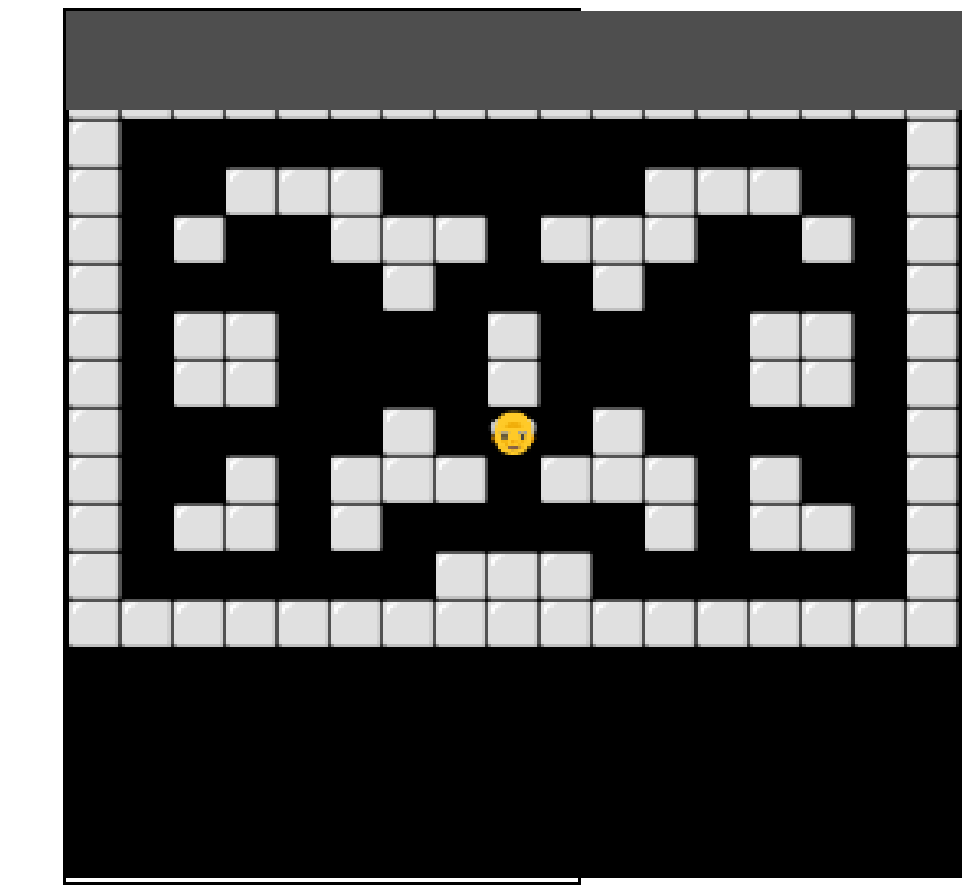
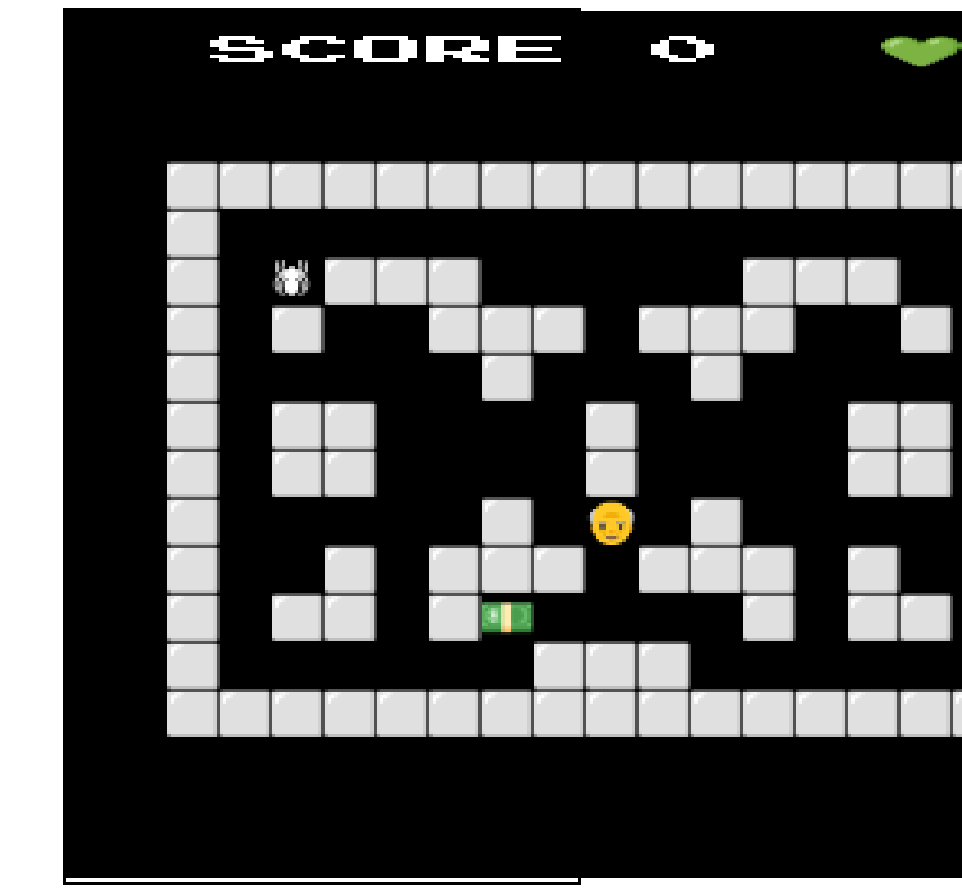
Before and after one commit to ionpazoos/2324-tortureV-Jon-Pazos, a plain HTML site: page index.html in a window 1280 px wide. Shown: the top 893 px of the page, without its empty margins (318-1280 px from the left). Drawn offline with Linux system fonts and the light colour scheme.

Commit message:
juego terinado lo siento por no hacer mas commits falta de tiempo

```diff
--- a/css/style.css
+++ b/css/style.css
@@ -27,7 +27,7 @@ border-style: solid;
     width: 1152px;
     height: 100px;
     margin-bottom: -5px;
-    background-color: rgb(78, 78, 78);
+    background-color: rgb(0, 0, 0);
     image-rendering: -moz-crisp-edges;
     image-rendering: -webkit-crisp-edges;
     image-rendering: pixelated;
--- a/src/Level.js
+++ b/src/Level.js
@@ -1,7 +1,9 @@
  class Level {
-    constructor(data,blockSize){
+    constructor(data,blockSize,offsety,offsetx){
         this.data     = data
         this.blockSize = blockSize
+        this.offsety = offsety
+        this.offsetx = offsetx
     }
 }
 
--- a/src/collisions.js
+++ b/src/collisions.js
@@ -1,16 +1,19 @@
+import { Characters, Game } from "./constants.js";
 import globals from "./globals.js"
+import { initDineroAleatorio } from "./initialize.js";
 
 
 
 function detectCollisions() {
-    for (let i = 1; i < globals.sprites.length; i++) {
-
+    for (let i = 1; i < globals.characters.length; i++) {
+        const character = globals.characters[i];
+        detectCollisionBetweenPlayerAndCharacters(character);
     }
 
 }
 
-function detectCollisionBetweenPlayerAndMapObstacles(){
-    const player = globals.characters[0];
+function detectCollisionBetweencharacterAndMapObstacles(character){
+    const player = character;
     const level = globals.level.data;
 
     if(level[player.fil][player.col] != ' '){
@@ -21,4 +24,28 @@ function detectCollisionBetweenPlayerAndMapObstacles(){
     }
 
 }
-export {detectCollisionBetweenPlayerAndMapObstacles,detectCollisions}
+function detectCollisionBetweenPlayerAndCharacters(character){
+    const player = globals.characters[0];
+    const level = globals.level.data;
+
+
+    if(player.fil === character.fil && character.col === player.col){
+        switch(character.id){
+            case Characters.DINERO:
+                globals.score += 100;
+                const indexSpriteRemove1 = globals.characters.indexOf(character);
+                globals.characters.splice(indexSpriteRemove1, 1);
+                 initDineroAleatorio();
+                break;
+                case Characters.SPIDER:
+                    globals.life--;
+                    globals.characters = [];
+                    globals.gameState = Game.LOADING;
+                    break;
+            default:
+                break;
+        }
+    }
+
+}
+export {detectCollisionBetweencharacterAndMapObstacles,detectCollisions}
--- a/src/constants.js
+++ b/src/constants.js
@@ -4,6 +4,7 @@ const Game = {
     INVALID:        -1,
     LOADING:         0,
     PLAYING:         1,
+    GAMEOVER:        2,
 
 }
 
@@ -18,9 +19,6 @@ const Key = {
     UP:   38,
     RIGHT:39,
     DOWN: 40,
-    JUMP: 32,
-    FIRE: 90,
-    RETURN: 88
 }
 
 
@@ -43,12 +41,14 @@ const Obstacle = {
 
 }
 const CharactersRepresentation = {
-    PLAYER:                    '\u{1F474}' ,
+    PLAYER:                    '\u{1F474}',
     SPIDER:                    '\u{1F577}',
+    DINERO:                    '\u{1F4B5}',
 }
 const Characters = {
     PLAYER:                    1,
     SPIDER:                    2,
+    DINERO:                    3,
 }
 
 
--- a/src/gameLogic.js
+++ b/src/gameLogic.js
@@ -1,7 +1,7 @@
 import globals from "./globals.js";
-import { initLevel,initplayer,initKeyTimer } from "./initialize.js";
+import { initLevel,initplayer,initKeyTimer,initDineroAleatorio,initArañaEsquina} from "./initialize.js";
 import { Characters, Game } from "./constants.js";
-import {detectCollisionBetweenPlayerAndMapObstacles} from "./collisions.js"
+import {detectCollisionBetweencharacterAndMapObstacles, detectCollisions} from "./collisions.js"
 
 
 export default function update() {
@@ -11,13 +11,20 @@ export default function update() {
             initLevel();
             initplayer();
             initKeyTimer();
+            initDineroAleatorio();
+            initArañaEsquina();
             globals.gameState = Game.PLAYING;
             console.log("Assets loaded!");
             break;
         case Game.PLAYING:
             updateCharacters();
             updateKeyTime();
+            updatespiderTime();
+            detectCollisions();
+            updatelife();
             break;
+        case Game.GAMEOVER:
+                break;
         }
 
 }
@@ -47,6 +54,24 @@ function updateKeyTime(){
     }
 
 }
+function updatespiderTime(){
+
+    //Incrementamos el contador de cambio de valor
+    globals.spiderTime.timeChangeCounter += globals.deltaTime;
+
+    //Si ha pasado el tiempo necesario, cambiamos el valor del timer
+    if (globals.spiderTime.timeChangeCounter > globals.spiderTime.timeChangeValue){
+
+        globals.spiderTime.value -= 0.2;
+
+        if(globals.spiderTime.value <= -1){
+            globals.spiderTime.value = 0;
+        }
+        //Reseteamos timeChangeCounter
+        globals.spiderTime.timeChangeCounter= 0;
+    }
+
+}
 
 function updatePlayer(character){
 
@@ -54,7 +79,7 @@ if(globals.keyTime.value === 0){
     if (globals.action.moveDown) {
         console.log("Down");
             character.fil++;
-            if(detectCollisionBetweenPlayerAndMapObstacles()){
+            if(detectCollisionBetweencharacterAndMapObstacles(character)){
                 character.fil--;
             }
 
@@ -62,21 +87,21 @@ if(globals.keyTime.value === 0){
     else if (globals.action.moveUp) {
         console.log("Up");
             character.fil--;
-            if(detectCollisionBetweenPlayerAndMapObstacles()){
+            if(detectCollisionBetweencharacterAndMapObstacles(character)){
                 character.fil++;
             }
     }
     else if (globals.action.moveLeft) {
         console.log("Left");
             character.col--;
-            if(detectCollisionBetweenPlayerAndMapObstacles()){
+            if(detectCollisionBetweencharacterAndMapObstacles(character)){
                 character.col++;
             }
     }
     else if (globals.action.moveRight) {
         console.log("Rigth");
             character.col++;
-            if(detectCollisionBetweenPlayerAndMapObstacles()){
+            if(detectCollisionBetweencharacterAndMapObstacles(character)){
                 character.col--;
             }
     }
@@ -90,5 +115,60 @@ function updateCharacter(character){
 
             updatePlayer(character);
             break;
+        case Characters.SPIDER:
+
+            updateAraña(character);
+            break;
     }
 }
+function updatelife(){
+    if(globals.life === 0){
+        globals.gameState = Game.GAMEOVER;
+    }
+}
+function updateAraña(character){
+if(globals.spiderTime.value === 0){
+    let movimiento = false;
+    do{
+    let direction = Math.floor(Math.random() * 5) ;
+    console.log(direction);
+    if(direction === 1){
+        character.fil++;
+        if(detectCollisionBetweencharacterAndMapObstacles(character)){
+            character.fil--;
+        }
+        else{
+            movimiento = true;
+        }
+    }
+    else if(direction === 2){
+        character.fil--;
+        if(detectCollisionBetweencharacterAndMapObstacles(character)){
+            character.fil++;
+        }
+        else{
+            movimiento = true;
+        }
+    }
+    else if(direction === 3){
+        character.col--;
+        if(detectCollisionBetweencharacterAndMapObstacles(character)){
+            character.col++;
+        }
+        else{
+            movimiento = true;
+        }
+
+    }
+    else if(direction === 4){
+        character.col++;
+        if(detectCollisionBetweencharacterAndMapObstacles(character)){
+            character.fil--;
+        }
+        else{
+            movimiento = true;
+        }
+    }}while(movimiento === false)
+    }
+    globals.spiderTime.value = 0.2;
+}
--- a/src/gameRender.js
+++ b/src/gameRender.js
@@ -1,9 +1,21 @@
+import { Game } from "./constants.js";
 import globals from "./globals.js"
 
 
 export default function render(){
+    switch(globals.gameState){
+        case Game.LOADING:
+            break;
+        case Game.PLAYING:
+            drawGame();
+                break;
+        case Game.GAMEOVER:
+            drawGameOver();
+                break;
+    }
 
-     drawGame();
+
+
 
     }
 
@@ -14,7 +26,9 @@ function drawGame(){
     globals.ctxHUD.clearRect(0, 0, globals.canvasHUD.width, globals.canvasHUD.height)
 
     drawMap();
-    drawPlayer();
+    drawCharacters();
+    drawHud();
+
 
 
 
@@ -24,8 +38,8 @@ function drawMap(){
     for (let i = 0; i < globals.level.data.length; i++) {
 
         for (let j = 0; j < globals.level.data[i].length; j++) {
-            const x = j * globals.level.blockSize;
-            const y = i * globals.level.blockSize;
+            const x = j * globals.level.blockSize + globals.level.offsetx ;
+            const y = i * globals.level.blockSize + globals.level.offsety;
 
             globals.ctx.font = "14px emulogic"
             globals.ctx.fillStyle = "white"
@@ -34,9 +48,40 @@ function drawMap(){
     }
 }
 
-function drawPlayer(){
-    const player = globals.characters[0];
-    globals.ctx.font = "14px emulogic"
-            globals.ctx.fillStyle = "white"
-            globals.ctx.fillText(player.text, player.col * globals.level.blockSize,player.fil * globals.level.blockSize);
+function drawCharacters(){
+    for(let i = 0;i< globals.characters.length;i++){
+        const character = globals.characters[i];
+        globals.ctx.font = "14px emulogic"
+
+       globals.ctx.fillText(character.text, character.col * globals.level.blockSize + globals.level.offsety,character.fil * globals.level.blockSize + globals.level.offsetx);
+    }
+
 }
+
+function drawHud(){
+
+    globals.ctxHUD.font = "16px emulogic"
+    globals.ctxHUD.fillStyle = "white"
+    globals.ctxHUD.fillText("SCORE",30,globals.canvasHUD.height/2);
+    globals.ctxHUD.fillText(globals.score,globals.canvasHUD.width/2,globals.canvasHUD.height/2);
+
+    drawlife();
+
+}
+
+function drawlife(){
+
+    globals.ctxHUD.font = "16px emulogic"
+    globals.ctxHUD.fillStyle = "white"
+    let offset = 0;
+    for(let i = 0;i<globals.life;i++){
+        globals.ctxHUD.fillText("\u{1F49A}", 180 + offset,globals.canvasHUD.height/2);
+        offset += 20;
+    }
+
+}
+function drawGameOver(){
+    globals.ctx.font = "16px emulogic"
+    globals.ctx.fillStyle = "RED"
+    globals.ctx.fillText("GAME OVER",(globals.canvas.width/2) - 50,globals.canvas.height/2);
+}
--- a/src/globals.js
+++ b/src/globals.js
@@ -39,10 +39,11 @@ export default {
     action: {},
 
     //Life
-    life: 200,
+    life: 3,
 
     //key timer
     keyTime:0,
+    spiderTime:0,
 
 
     score: 0,
--- a/src/initialize.js
+++ b/src/initialize.js
@@ -48,7 +48,7 @@ function initVars() {
 function initLevel() {
 
     //Makes & Saves Level
-    globals.level = new Level(level1, Tile.SIZE_16)
+    globals.level = new Level(level1, Tile.SIZE_16,30,30)
 
 }
 
@@ -59,10 +59,46 @@ function initplayer() {
    globals.characters.push(player);
 
 }
+function initDinero(fil,col) {
+
+    //Makes & Saves Level
+   const dinero = new Character(Characters.DINERO,fil,col,CharactersRepresentation.DINERO)
+   globals.characters.push(dinero);
+
+}
+function initAraña(fil,col) {
+
+    //Makes & Saves Level
+   const dinero = new Character(Characters.SPIDER,fil,col,CharactersRepresentation.SPIDER)
+   globals.characters.push(dinero);
+
+}
+function initArañaEsquina(){
+    let esquina1 = [1,1];
+    let esquina2 = [15,1];
+    let esquina3 = [1,10];
+    let esquina4 = [15,10];
+
+    let esquinas = [esquina1,esquina2,esquina3,esquina4];
+    let esquinasel = [0,0];
+    esquinasel = esquinas[Math.floor(Math.random() * esquinas.length)];
+    initAraña(esquinasel[0],esquinasel[1]);
+
+}
 function initKeyTimer(){
-    globals.keyTime = new Timer(0.2, 0.2)
+    globals.keyTime = new Timer(0.2, 0.2);
+    globals.spiderTime = new Timer(0.2, 0.2)
 
 
+}
+function initDineroAleatorio(){
+    let randomFil, randomCol;
+    const level = globals.level.data;
+    do {
+        randomFil = Math.floor(Math.random() * level.length) ;
+        randomCol = Math.floor(Math.random() * level[0].length ) ;
+    } while (level[randomFil][randomCol] != ' ');
+     initDinero(randomCol,randomFil);
 }
 export function initEvents(){
 
@@ -70,4 +106,5 @@ export function initEvents(){
     window.addEventListener("keydown", keydownHandler, false);
     window.addEventListener("keyup", keyupHandler, false);
 }
-export{initHTMLelements,initVars,initLevel,initplayer,initKeyTimer}
+
+export{initHTMLelements,initVars,initLevel,initplayer,initKeyTimer,initDineroAleatorio,initArañaEsquina}
```
